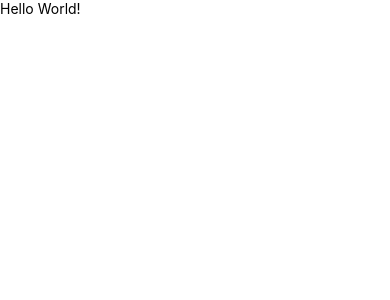
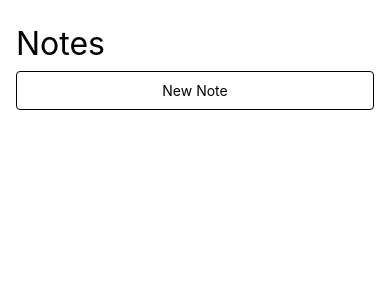
Before and after one commit to vulle5/expo-notes, a React Native app: screen / in a window 390 px wide. Shown: the top 300 px of the page. Built offline with nearby package versions, Linux system fonts and the light colour scheme.

Commit message:
Added new note button

```diff
--- a/App.js
+++ b/App.js
@@ -2,8 +2,6 @@ import React from 'react';
 import { SafeAreaProvider } from 'react-native-safe-area-context';
 
 import Home from './components/Home';
-
-// import styles from './styles/appStyles';
 
 // let notes = [
 //   {
--- a/components/Home.js
+++ b/components/Home.js
@@ -1,6 +1,8 @@
 import React from 'react';
-import { View, Text } from 'react-native';
+import { View, Text, TouchableHighlight } from 'react-native';
 import { useSafeArea } from 'react-native-safe-area-context';
+
+import styles from '../styles/appStyles';
 
 const Home = () => {
   const insets = useSafeArea();
@@ -12,10 +14,17 @@ const Home = () => {
         paddingTop: insets.top,
         paddingBottom: insets.bottom,
         paddingLeft: insets.left,
-        paddingRight: insets.right
+        paddingRight: insets.right,
+        ...styles.app
       }}
     >
-      <Text>Hello World!</Text>
+      <Text style={styles.header}>Notes</Text>
+      <TouchableHighlight
+        onPress={() => console.log('Hello')}
+        style={styles.newNote}
+      >
+        <Text>New Note</Text>
+      </TouchableHighlight>
     </View>
   );
 };
--- a/styles/appStyles.js
+++ b/styles/appStyles.js
@@ -4,11 +4,16 @@ const styles = StyleSheet.create({
   app: {
     margin: 16
   },
-  container: {
-    flex: 1,
-    backgroundColor: '#fff',
+  header: {
+    fontSize: 32,
+    marginVertical: 8
+  },
+  newNote: {
     alignItems: 'center',
-    justifyContent: 'center'
+    padding: 10,
+    borderWidth: 1,
+    borderColor: '#000',
+    borderRadius: 4
   }
 });
 
```
